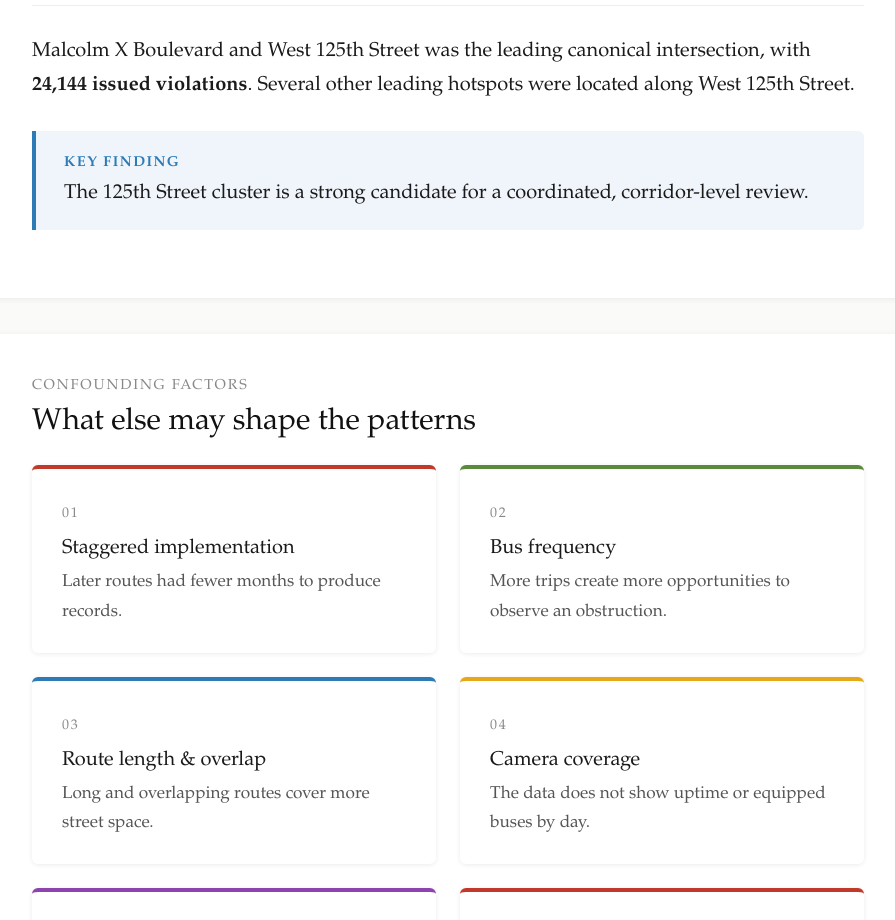
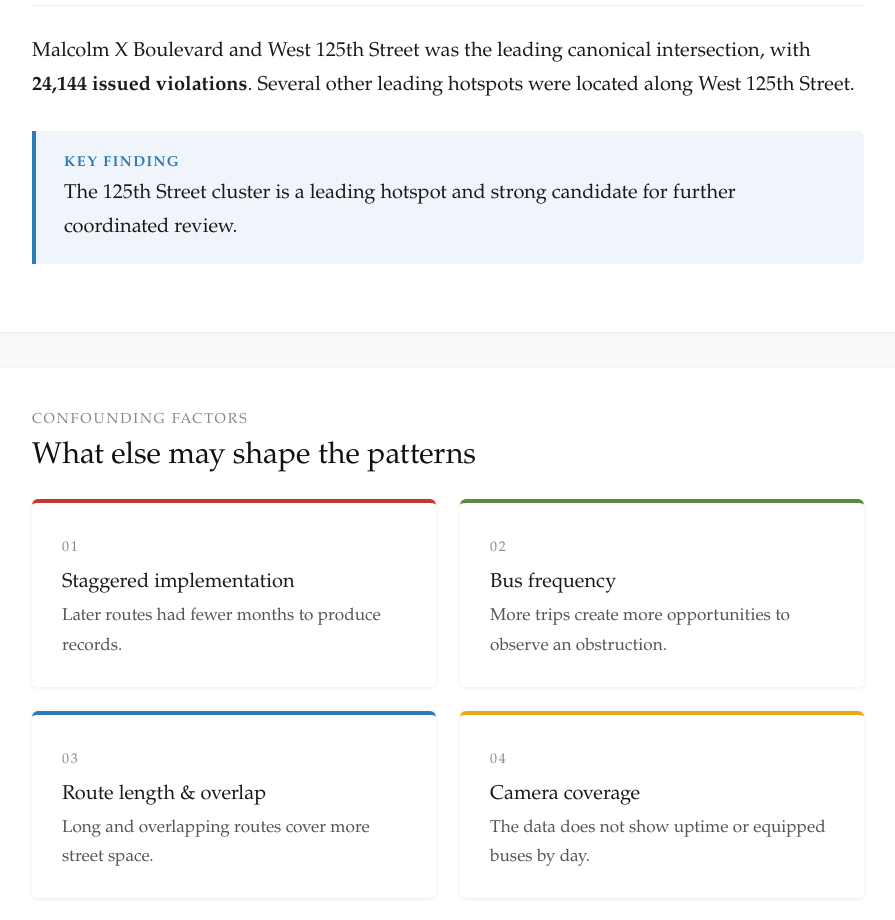
Before and after one commit to quinnaf19/ACE-Online-Report, a Next.js app: page / in a window 1280 px wide. Shown: the part 10500-11420 px from the top of the page, without its empty margins (312-1207 px from the left). Built offline with nearby package versions, Linux system fonts and the light colour scheme.

Commit message:
Revise 125th Street key finding

```diff
--- a/app/page.tsx
+++ b/app/page.tsx
@@ -327,7 +327,7 @@ export default function Home() {
               </table>
             </div>
             <p>Malcolm X Boulevard and West 125th Street was the leading canonical intersection, with <strong>24,144 issued violations</strong>. Several other leading hotspots were located along West 125th Street.</p>
-            <blockquote><strong>Key finding</strong>The 125th Street cluster is a strong candidate for a coordinated, corridor-level review.</blockquote>
+            <blockquote><strong>Key finding</strong>The 125th Street cluster is a leading hotspot and strong candidate for further coordinated review.</blockquote>
           </Finding>
 
           <section id="limits" className="report-section confounders">
```
